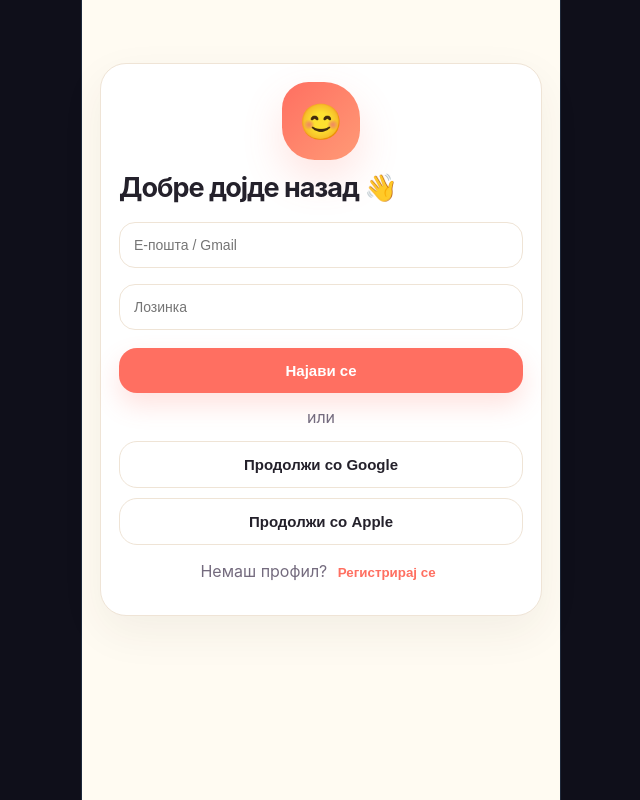
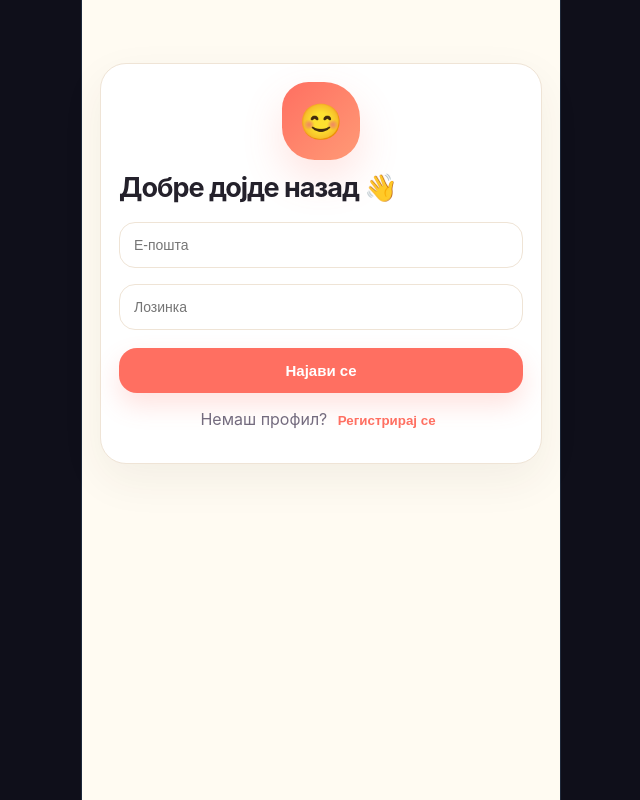
Before and after one commit to jovannapetrova/mindspace, a React (Vite) app: page / in a window 1280 px wide. Shown: the whole page, without its empty margins (319-959 px from the left). Built offline with nearby package versions, Linux system fonts and the light colour scheme.

Commit message:
auth fixed2

```diff
--- a/src/mindspace.jsx
+++ b/src/mindspace.jsx
@@ -306,7 +306,15 @@ export default function MindSpace() {
   const [aiLoading, setAiLoading] = useState(false);
   const chatEnd = useRef(null);
 
-  useEffect(() => { const id = setTimeout(() => setScreen("auth"), 1800); return () => clearTimeout(id); }, []);
+  useEffect(() => {
+    const savedEmail = load("ms_current_user_email", "");
+    if (savedEmail && isValidEmail(savedEmail)) {
+      startUserSession(savedEmail);
+      return;
+    }
+    const id = setTimeout(() => setScreen("auth"), 1800);
+    return () => clearTimeout(id);
+  }, []);
   useEffect(() => saveUserData(user?.email, "entries", entries), [entries, user]);
   useEffect(() => saveUserData(user?.email, "loginDays", loginDays), [loginDays, user]);
   useEffect(() => saveUserData(user?.email, "gratitudes", gratitudes), [gratitudes, user]);
@@ -358,33 +366,12 @@ export default function MindSpace() {
     setLoginDays(updatedLoginDays);
     setUser({ email: safeEmail, name: profileToUse.nick });
 
+    save("ms_current_user_email", safeEmail);
     saveUserData(safeEmail, "profile", profileToUse);
     saveUserData(safeEmail, "loginDays", updatedLoginDays);
     setScreen("app");
   }
 
-  function socialLogin(provider = "google") {
-    const email = normalizeEmail(auth.email);
-    if (!isValidEmail(email)) {
-      setToast(provider === "google" ? "Внеси Gmail адреса пред Google најава." : "Внеси e-mail адреса пред Apple најава.");
-      setTimeout(() => setToast(""), 1800);
-      return;
-    }
-
-    const users = load("ms_users_v7", {});
-    if (!users[email]) {
-      const newName = auth.name || nameFromEmail(email);
-      users[email] = { name: newName, pass: null, provider };
-      save("ms_users_v7", users);
-      saveUserData(email, "profile", { ...DEFAULT_PROFILE, nick: newName });
-      saveUserData(email, "entries", []);
-      saveUserData(email, "gratitudes", []);
-      saveUserData(email, "loginDays", []);
-      saveUserData(email, "xp", 0);
-    }
-
-    startUserSession(email, users[email].name);
-  }
   function register() {
     const email = normalizeEmail(auth.email);
     const name = auth.name.trim();
@@ -417,11 +404,10 @@ export default function MindSpace() {
     saveUserData(email, "loginDays", []);
     saveUserData(email, "xp", 0);
 
-    setProfile({ ...DEFAULT_PROFILE, nick: name });
-    setAuth(a => ({ ...a, email, name, pass: "", pass2: "" }));
-    setToast("Профилот е креиран. Сега најави се.");
-    setAuthMode("login");
-    setTimeout(() => setToast(""), 1800);
+    setAuth({ name, email, pass: "", pass2: "" });
+    setToast("Профилот е креиран.");
+    setTimeout(() => setToast(""), 1400);
+    startUserSession(email, name);
   }
   function loginWithPassword() {
     const email = normalizeEmail(auth.email);
@@ -440,22 +426,17 @@ export default function MindSpace() {
       return;
     }
 
-    if (!users[email].pass) {
-      setToast("Овој профил е направен со Google/Apple. Користи го истото копче.");
-      setTimeout(() => setToast(""), 2000);
-      return;
-    }
-
     if (users[email].pass !== auth.pass) {
       setToast("Е-поштата или лозинката не се точни.");
       setTimeout(() => setToast(""), 1600);
       return;
     }
 
-    setAuth(a => ({ ...a, email, name: users[email].name || a.name }));
+    setAuth(a => ({ ...a, email, name: users[email].name || a.name, pass: "" }));
     startUserSession(email, users[email].name);
   }
   function logout() {
+    localStorage.removeItem("ms_current_user_email");
     setUser(null);
     setProfile({ ...DEFAULT_PROFILE });
     setEntries([]);
@@ -503,7 +484,7 @@ export default function MindSpace() {
 
   if (screen === "splash") return <div style={styles.page}><div style={styles.center}><Buddy size={108} /><h1 style={styles.logo}>Мој Другар</h1><p style={styles.muted}>За твоето добро расположение 🌤️</p></div></div>;
 
-  if (screen === "auth") return <div style={styles.page}>{toast && <Toast>{toast}</Toast>}<div style={{ maxWidth: 520, margin: "45px auto" }}><Card><Buddy /><h1 style={styles.title}>{authMode === "login" ? "Добре дојде назад 👋" : "Да се запознаеме 🌱"}</h1>{authMode === "register" && <Input placeholder="Име" value={auth.name} onChange={v => setAuth({ ...auth, name: v })} />}<Input placeholder="Е-пошта / Gmail" value={auth.email} onChange={v => setAuth({ ...auth, email: v })} /><Input type="password" placeholder="Лозинка" value={auth.pass} onChange={v => setAuth({ ...auth, pass: v })} />{authMode === "register" && <Input type="password" placeholder="Потврди лозинка" value={auth.pass2} onChange={v => setAuth({ ...auth, pass2: v })} />}<Button onClick={authMode === "login" ? loginWithPassword : register}>{authMode === "login" ? "Најави се" : "Создај профил"}</Button><p style={styles.or}>или</p><Button ghost onClick={() => socialLogin("google")}>Продолжи со Google</Button><Button ghost onClick={() => socialLogin("apple")}>Продолжи со Apple</Button><p style={styles.textSmall}>{authMode === "login" ? "Немаш профил? " : "Веќе имаш профил? "}<button style={styles.link} onClick={() => setAuthMode(authMode === "login" ? "register" : "login")}>{authMode === "login" ? "Регистрирај се" : "Најави се"}</button></p></Card></div></div>;
+  if (screen === "auth") return <div style={styles.page}>{toast && <Toast>{toast}</Toast>}<div style={{ maxWidth: 520, margin: "45px auto" }}><Card><Buddy /><h1 style={styles.title}>{authMode === "login" ? "Добре дојде назад 👋" : "Да се запознаеме 🌱"}</h1>{authMode === "register" && <Input placeholder="Име" value={auth.name} onChange={v => setAuth({ ...auth, name: v })} />}<Input placeholder="Е-пошта" value={auth.email} onChange={v => setAuth({ ...auth, email: v })} /><Input type="password" placeholder="Лозинка" value={auth.pass} onChange={v => setAuth({ ...auth, pass: v })} />{authMode === "register" && <Input type="password" placeholder="Потврди лозинка" value={auth.pass2} onChange={v => setAuth({ ...auth, pass2: v })} />}<Button onClick={authMode === "login" ? loginWithPassword : register}>{authMode === "login" ? "Најави се" : "Создај профил"}</Button><p style={styles.textSmall}>{authMode === "login" ? "Немаш профил? " : "Веќе имаш профил? "}<button style={styles.link} onClick={() => setAuthMode(authMode === "login" ? "register" : "login")}>{authMode === "login" ? "Регистрирај се" : "Најави се"}</button></p></Card></div></div>;
 
   if (screen === "result") {
     const mood = MOODS.find(m => m.id === result?.mood) || MOODS[2];
```
